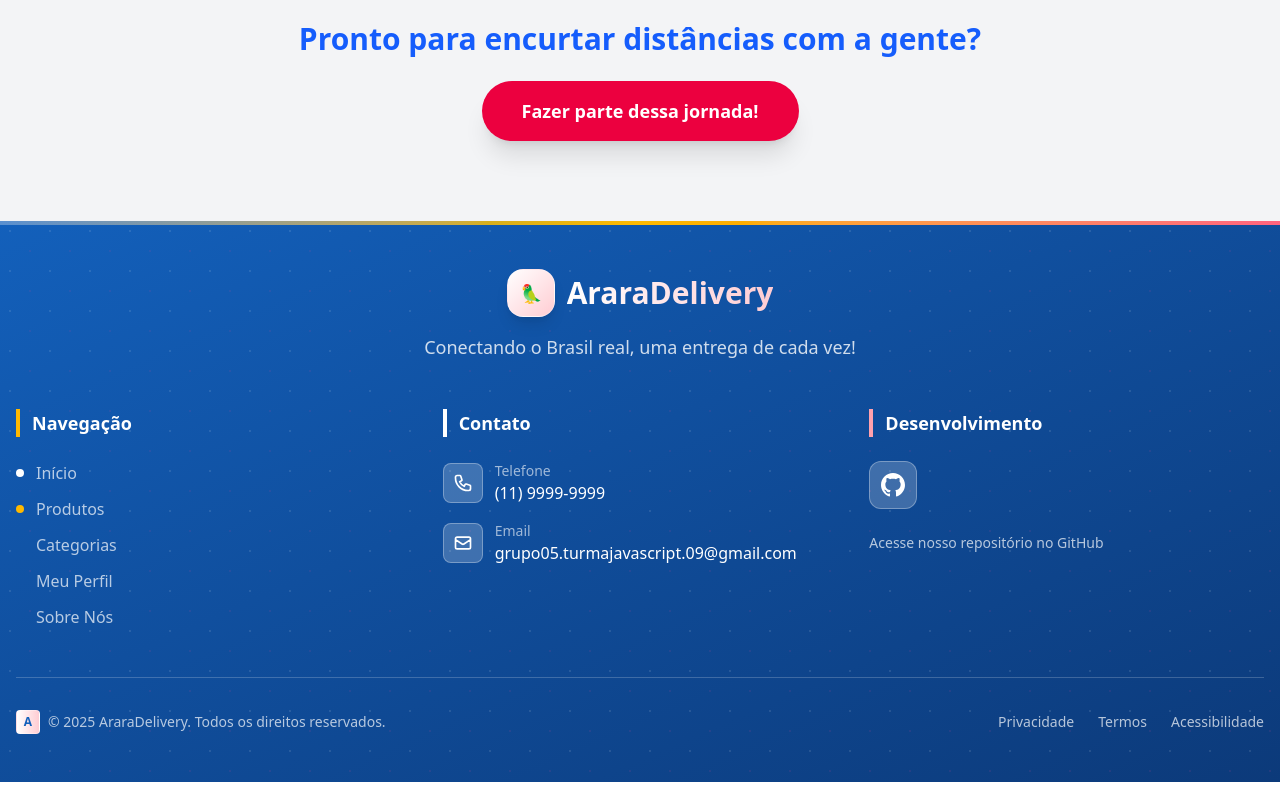
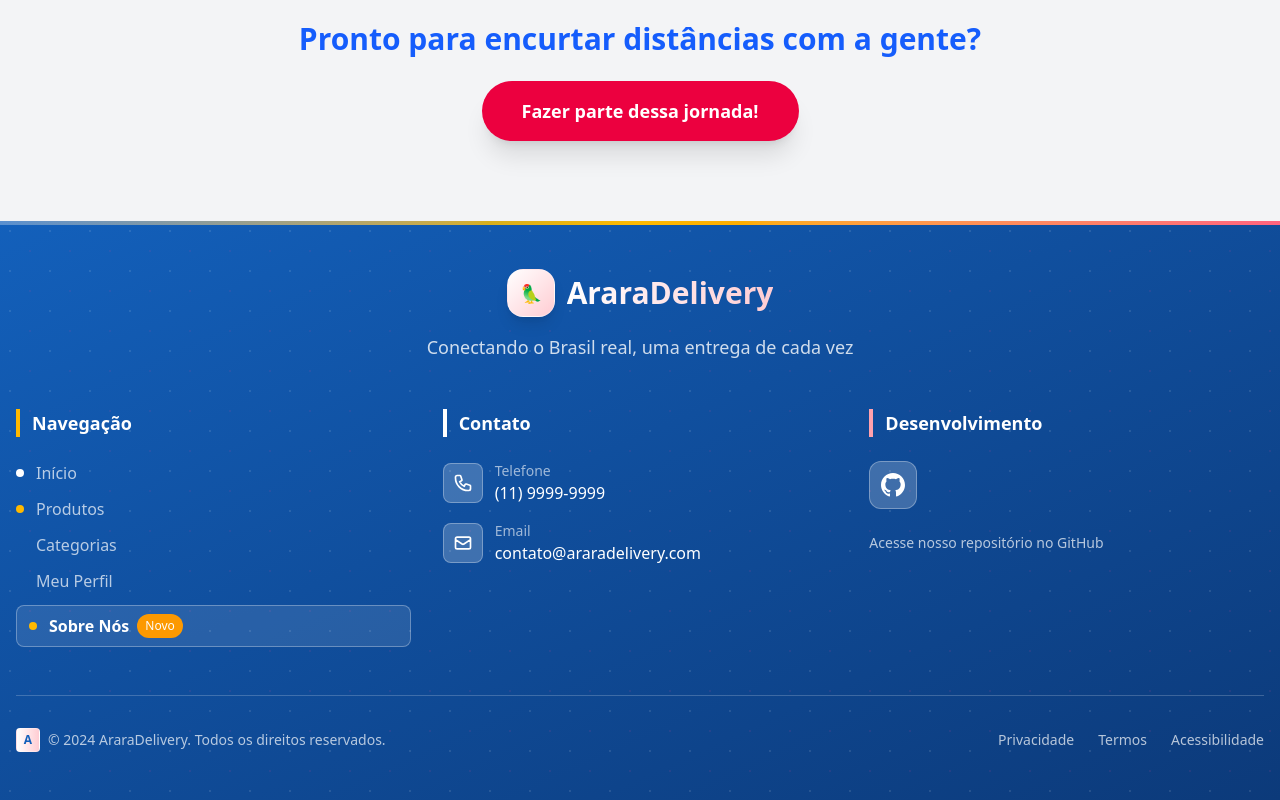
Before and after one commit to Grupo-05-Turma-JavaScript-09/AraraDelivery-frontend, a React (Vite) app: page /sobre in a window 1280 px wide. Shown: the part 2504-3304 px from the top of the page. Built offline with nearby package versions, Linux system fonts and the light colour scheme.

Commit message:
destaque pro sobre nós no footer

```diff
--- a/src/components/footer/Footer.tsx
+++ b/src/components/footer/Footer.tsx
@@ -1,7 +1,7 @@
 const Footer = () => {
   return (
     <footer className="bg-gradient-to-br from-[#1360bb] to-[#0c3a7a] text-white relative overflow-hidden">
-      {/* Elemento decorativo - Asas da arara */}
+      {/* Elemento decorativo - Asas da arara com gradiente mais suave */}
       <div className="absolute top-0 left-0 w-full h-1 bg-gradient-to-r from-white/30 via-amber-400 to-rose-400"></div>
 
       {/* Padrão de fundo sutil */}
@@ -26,7 +26,7 @@
             </h3>
           </div>
           <p className="text-lg text-white/80 max-w-xl mx-auto">
-            Conectando o Brasil real, uma entrega de cada vez!
+            Conectando o Brasil real, uma entrega de cada vez
           </p>
         </div>
 
@@ -44,15 +44,26 @@
                 { href: "/produtos", name: "Produtos", color: "amber" },
                 { href: "/categorias", name: "Categorias", color: "rose" },
                 { href: "/perfil", name: "Meu Perfil", color: "green" },
-                { href: "/sobre", name: "Sobre Nós", color: "purple" }
+                { href: "/sobre", name: "Sobre Nós", color: "purple", highlight: true }
               ].map((item) => (
                 <li key={item.name}>
                   <a
                     href={item.href}
-                    className="text-white/70 hover:text-white transition-colors duration-300 flex items-center group"
+                    className={`
+                      flex items-center group transition-all duration-300
+                      ${item.highlight
+                        ? 'text-white font-semibold bg-white/10 hover:bg-white/20 rounded-lg px-3 py-2 border border-white/30'
+                        : 'text-white/70 hover:text-white'
+                      }
+                    `}
                   >
-                    <div className={`w-2 h-2 ${item.color === 'white' ? 'bg-white' : `bg-${item.color}-400`} rounded-full mr-3 group-hover:scale-150 transition-transform`}></div>
+                    <div className={`w-2 h-2 ${item.color === 'white' ? 'bg-white' : `bg-${item.color}-400`} rounded-full mr-3 group-hover:scale-150 transition-transform ${item.highlight ? 'bg-amber-400' : ''}`}></div>
                     {item.name}
+                    {item.highlight && (
+                      <span className="ml-2 bg-amber-500 text-white text-xs px-2 py-1 rounded-full font-medium animate-pulse">
+                        Novo
+                      </span>
+                    )}
                   </a>
                 </li>
               ))}
@@ -86,7 +97,7 @@
                 </div>
                 <div>
                   <div className="text-sm text-white/60">Email</div>
-                  <div className="font-medium text-white">grupo05.turmajavascript.09@gmail.com</div>
+                  <div className="font-medium text-white">contato@araradelivery.com</div>
                 </div>
               </div>
             </div>
@@ -125,7 +136,7 @@
                 <span className="text-[#1360bb] text-xs font-bold">A</span>
               </div>
               <p className="text-white/70 text-sm">
-                © 2025 AraraDelivery. Todos os direitos reservados.
+                © 2024 AraraDelivery. Todos os direitos reservados.
               </p>
             </div>
             <div className="flex space-x-6 text-sm text-white/70">
```
